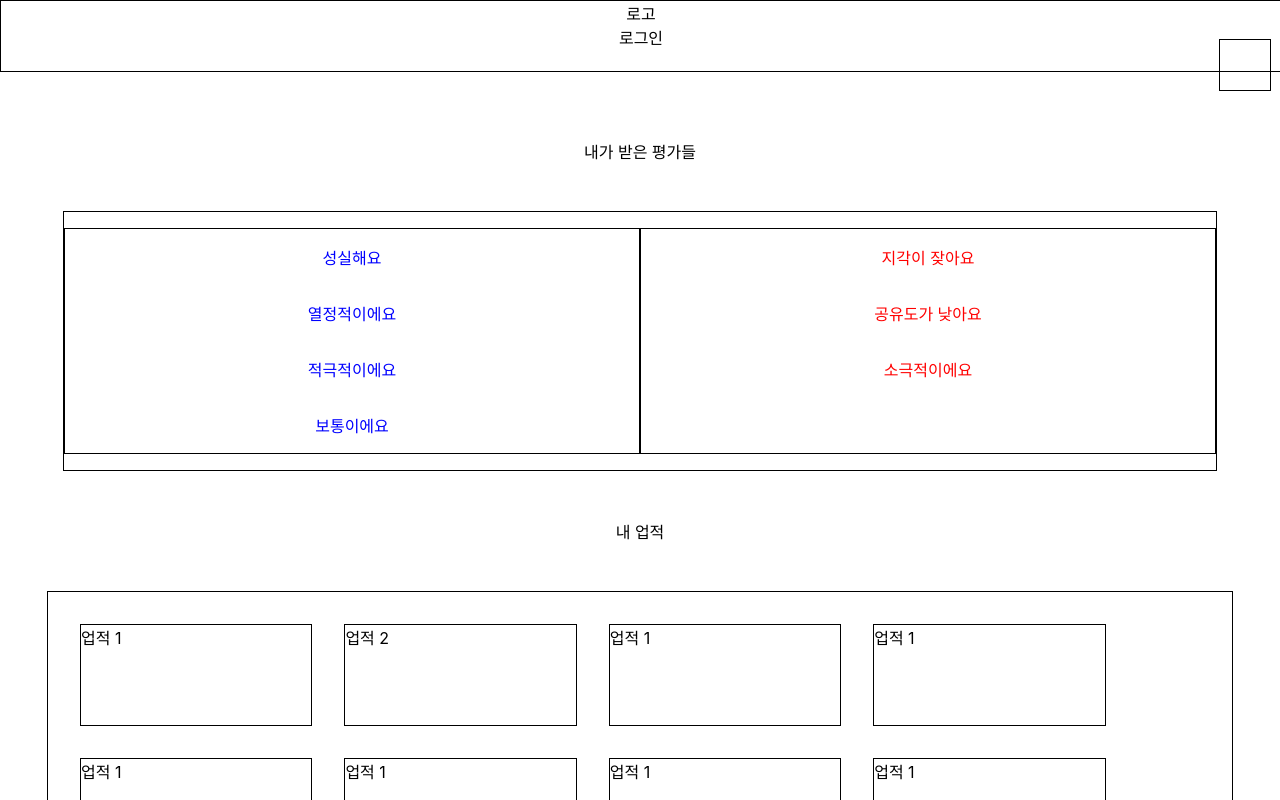
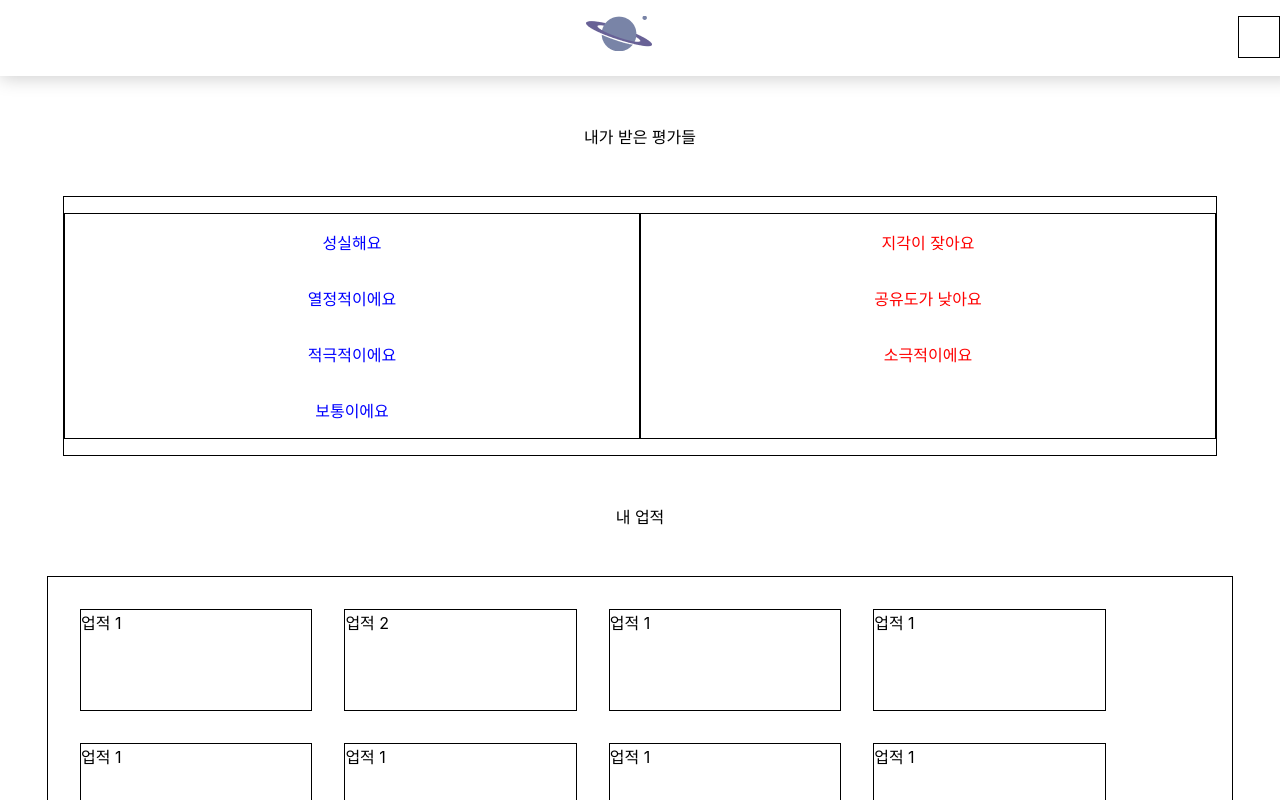
Before and after one commit to cosmic-plannet/plannet-front, a React (Create React App) app: page /mypage in a window 1280 px wide. Shown: the top 800 px of the page. Built offline with nearby package versions, Linux system fonts and the light colour scheme.

Commit message:
update: Apply header design

```diff
--- a/src/components/header.js
+++ b/src/components/header.js
@@ -1,25 +1,32 @@
 import React, { useEffect, useState } from "react";
 import { withRouter } from "react-router-dom";
 import styled from "styled-components";
+import logo from "../assets/slogo.png";
 
 const Wrapper = styled.div`
     width: 100%;
-    height: 70px;
-    border: 1px solid black;
+    height: 60px;
+    box-shadow: 0 2px 18px 0 rgba(0, 0, 0, 0.2);
     /* display: flex; */
     /* align-items: center; */
     text-align: center;
+    /* padding: 1rem; */
+    padding-top: 1rem;
+    padding-right: 1rem;
 `;
-// const Logo = styled.img``;
-const Logo = styled.div`
-    margin: auto 0;
+const Logo = styled.img`
+    width: 66px;
+    height: 35px;
+    /* margin-top: 15px; */
 `;
+
 const Profile = styled.div`
-    width: 50px;
-    height: 50px;
+    width: 40px;
+    height: 40px;
     border: 1px solid black;
     float: right;
-    margin: -10px 10px 0 0;
+    /* margin-right: 13px; */
+    /* margin: 13px 13px 13px 0; */
 `;
 
 const Header = ({ history }) => {
@@ -29,8 +36,8 @@ const Header = ({ history }) => {
 
     return (
         <Wrapper>
-            <Logo onClick={() => movePage("")}>로고</Logo>
-            <div onClick={() => movePage("login")}>로그인</div>
+            <Logo onClick={() => movePage("")} src={logo}></Logo>
+            {/* <div onClick={() => movePage("login")}>로그인</div> */}
             <Profile onClick={() => movePage("mypage")}></Profile>
         </Wrapper>
     );
```
Also changed, not shown: src/assets/slogo.png (added).
